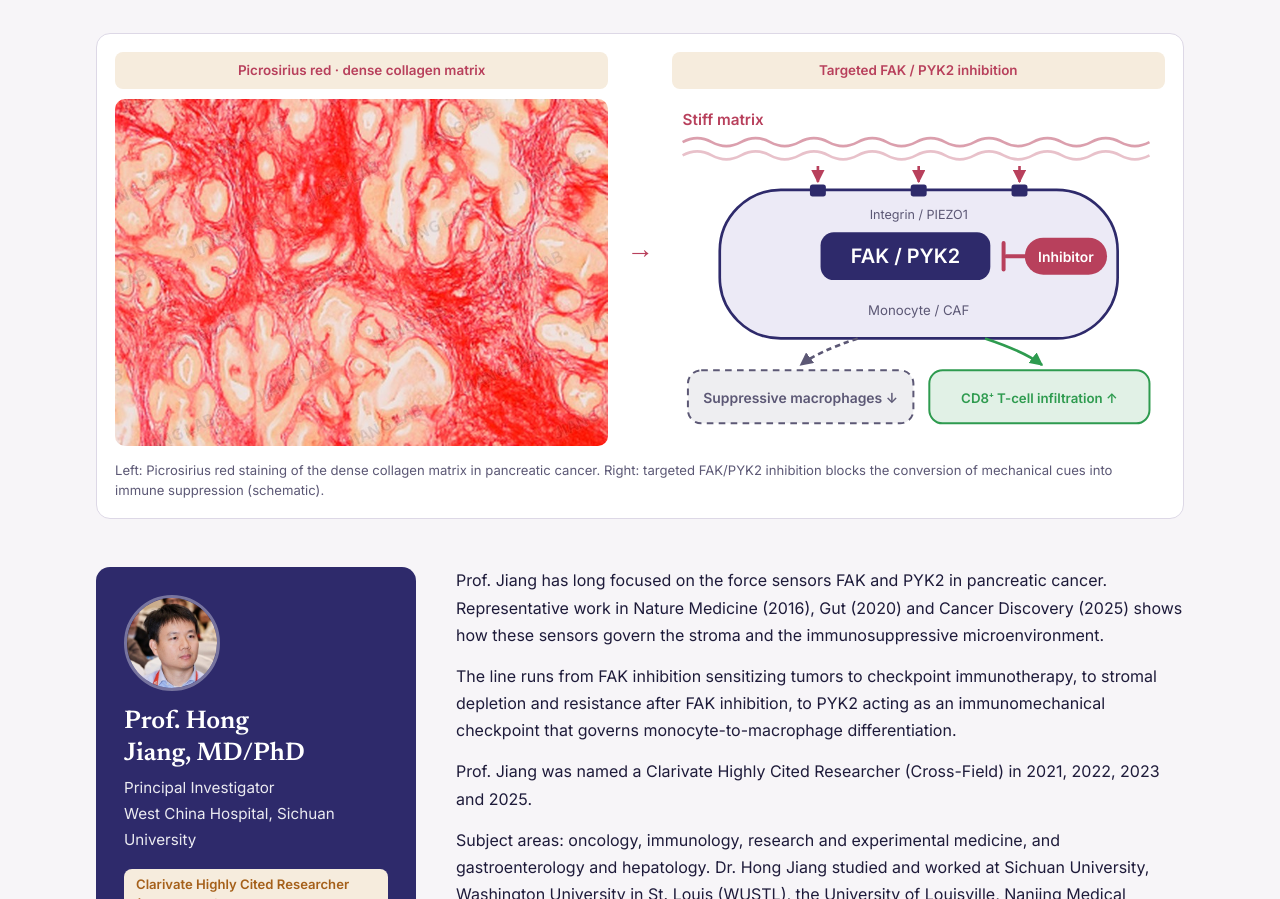
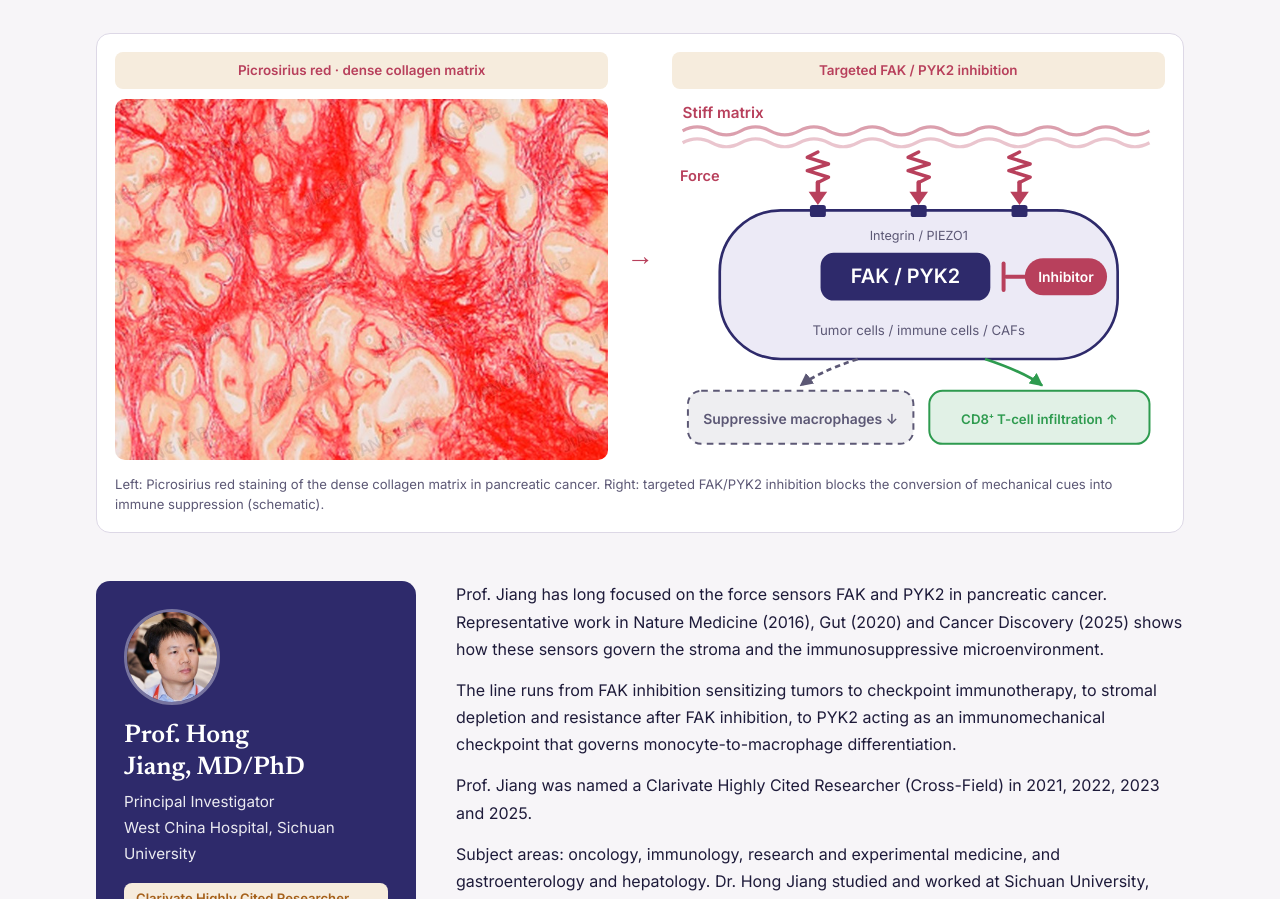
Before and after one commit to ScuJianglab/Jianglab, a plain HTML site: page index.html in a window 1280 px wide. Shown: the part 985-1884 px from the top of the page. Drawn offline with Linux system fonts and the light colour scheme; some packages are replaced by stand-ins of ours; a script that the page names is missing.

Commit message:
Schematic: spring-style force arrows labelled Force; widen cell label to tumor/immune cells and CAFs
Co-Authored-By: Claude Opus 5 <noreply@anthropic.com>
Claude-Session: https://claude.ai/code/session_01GiTV2Z9RA9dFCMdnW4b1TJ

```diff
--- a/index.html
+++ b/index.html
@@ -311,40 +311,39 @@ footer .stats b{color:var(--ink);font-weight:600}
         <div class="mid" aria-hidden="true"><span class="h">→</span><span class="v">↓</span></div>
         <div class="cfig-panel">
           <div class="lab"><span class="zh">靶向抑制 FAK / PYK2</span><span class="en">Targeted FAK / PYK2 inhibition</span></div>
-          <div class="box"><svg viewBox="0 0 372 252" role="img" aria-labelledby="mt">
+          <div class="box"><svg viewBox="0 0 372 272" role="img" aria-labelledby="mt">
         <title id="mt">靶向抑制 FAK / PYK2 示意图 · Targeted FAK/PYK2 inhibition, schematic</title>
         <defs>
-          <marker id="fa" viewBox="0 0 10 10" refX="9" refY="5" markerWidth="5" markerHeight="5" orient="auto-start-reverse"><path d="M0 0 L10 5 L0 10 z" fill="var(--eosin)"/></marker>
           <marker id="gm" viewBox="0 0 10 10" refX="9" refY="5" markerWidth="5" markerHeight="5" orient="auto-start-reverse"><path d="M0 0 L10 5 L0 10 z" fill="var(--muted)"/></marker>
           <marker id="gn" viewBox="0 0 10 10" refX="9" refY="5" markerWidth="5" markerHeight="5" orient="auto-start-reverse"><path d="M0 0 L10 5 L0 10 z" fill="#2E9B4F"/></marker>
         </defs>
-        <text class="zh" x="8" y="15" font-size="11.5" font-weight="700" fill="var(--eosin)">基质刚度 ↑</text>
-        <text class="en" x="8" y="15" font-size="11.5" font-weight="700" fill="var(--eosin)">Stiff matrix</text>
-        <path d="M8 28 q11 -6 22 0 t22 0 t22 0 t22 0 t22 0 t22 0 t22 0 t22 0 t22 0 t22 0 t22 0 t22 0 t22 0 t22 0 t22 0 t22 0" fill="none" stroke="var(--eosin)" stroke-width="2" opacity=".5"/>
-        <path d="M8 38 q11 -6 22 0 t22 0 t22 0 t22 0 t22 0 t22 0 t22 0 t22 0 t22 0 t22 0 t22 0 t22 0 t22 0 t22 0 t22 0 t22 0" fill="none" stroke="var(--eosin)" stroke-width="2" opacity=".32"/>
-        <g stroke="var(--eosin)" stroke-width="2" marker-end="url(#fa)">
-          <line x1="110" y1="46" x2="110" y2="58"/><line x1="186" y1="46" x2="186" y2="58"/><line x1="262" y1="46" x2="262" y2="58"/>
-        </g>
-        <rect x="36" y="64" width="300" height="112" rx="46" fill="var(--hema-soft)" stroke="var(--hema)" stroke-width="2"/>
-        <g fill="var(--hema)"><rect x="104" y="60" width="12" height="9" rx="2"/><rect x="180" y="60" width="12" height="9" rx="2"/><rect x="256" y="60" width="12" height="9" rx="2"/></g>
-        <text class="zh" x="186" y="86" text-anchor="middle" font-size="9.5" fill="var(--muted)">整合素 / PIEZO1</text>
-        <text class="en" x="186" y="86" text-anchor="middle" font-size="9.5" fill="var(--muted)">Integrin / PIEZO1</text>
-        <rect x="112" y="96" width="128" height="36" rx="10" fill="var(--hema)"/>
-        <text x="176" y="119" text-anchor="middle" font-size="15" font-weight="700" fill="var(--on-hema)">FAK / PYK2</text>
-        <rect x="266" y="100" width="62" height="28" rx="14" fill="var(--eosin)"/>
-        <text class="zh" x="297" y="118" text-anchor="middle" font-size="11" font-weight="700" fill="#fff">抑制剂</text>
-        <text class="en" x="297" y="118" text-anchor="middle" font-size="10.5" font-weight="700" fill="#fff">Inhibitor</text>
-        <g stroke="var(--eosin)" stroke-width="3" stroke-linecap="round"><line x1="266" y1="114" x2="252" y2="114"/><line x1="250" y1="104" x2="250" y2="124"/></g>
-        <text class="zh" x="186" y="158" text-anchor="middle" font-size="10" fill="var(--muted)">单核细胞 / 成纤维细胞</text>
-        <text class="en" x="186" y="158" text-anchor="middle" font-size="10" fill="var(--muted)">Monocyte / CAF</text>
-        <path d="M140 176 Q110 186 97 196" fill="none" stroke="var(--muted)" stroke-width="2" stroke-dasharray="4 3" marker-end="url(#gm)"/>
-        <path d="M236 176 Q266 186 279 196" fill="none" stroke="#2E9B4F" stroke-width="2" marker-end="url(#gn)"/>
-        <rect x="12" y="200" width="170" height="40" rx="10" fill="var(--muted)" fill-opacity=".1" stroke="var(--muted)" stroke-width="1.5" stroke-dasharray="5 4"/>
-        <text class="zh" x="97" y="225" text-anchor="middle" font-size="11" font-weight="600" fill="var(--muted)">抑制性巨噬细胞 ↓</text>
-        <text class="en" x="97" y="225" text-anchor="middle" font-size="10.5" font-weight="600" fill="var(--muted)">Suppressive macrophages ↓</text>
-        <rect x="194" y="200" width="166" height="40" rx="10" fill="#2E9B4F" fill-opacity=".14" stroke="#2E9B4F" stroke-width="1.5"/>
-        <text class="zh" x="277" y="225" text-anchor="middle" font-size="11" font-weight="600" fill="#2E9B4F">CD8⁺ T 细胞浸润 ↑</text>
-        <text class="en" x="277" y="225" text-anchor="middle" font-size="10" font-weight="600" fill="#2E9B4F">CD8⁺ T-cell infiltration ↑</text>
+        <text class="zh" x="8" y="14" font-size="11.5" font-weight="700" fill="var(--eosin)">基质刚度 ↑</text>
+        <text class="en" x="8" y="14" font-size="11.5" font-weight="700" fill="var(--eosin)">Stiff matrix</text>
+        <path d="M8 24 q11 -6 22 0 t22 0 t22 0 t22 0 t22 0 t22 0 t22 0 t22 0 t22 0 t22 0 t22 0 t22 0 t22 0 t22 0 t22 0 t22 0" fill="none" stroke="var(--eosin)" stroke-width="2.4" opacity=".5"/>
+        <path d="M8 33 q11 -6 22 0 t22 0 t22 0 t22 0 t22 0 t22 0 t22 0 t22 0 t22 0 t22 0 t22 0 t22 0 t22 0 t22 0 t22 0 t22 0" fill="none" stroke="var(--eosin)" stroke-width="2.4" opacity=".3"/>
+        <path d="M110 40 l -8 4 l 16 5 l -16 5 l 16 5 l -8 4" fill="none" stroke="var(--eosin)" stroke-width="2.6" stroke-linecap="round" stroke-linejoin="round"/><line x1="110" y1="63" x2="110" y2="71" stroke="var(--eosin)" stroke-width="3.4" stroke-linecap="round"/><path d="M103 70 L117 70 L110 80 z" fill="var(--eosin)"/><path d="M186 40 l -8 4 l 16 5 l -16 5 l 16 5 l -8 4" fill="none" stroke="var(--eosin)" stroke-width="2.6" stroke-linecap="round" stroke-linejoin="round"/><line x1="186" y1="63" x2="186" y2="71" stroke="var(--eosin)" stroke-width="3.4" stroke-linecap="round"/><path d="M179 70 L193 70 L186 80 z" fill="var(--eosin)"/><path d="M262 40 l -8 4 l 16 5 l -16 5 l 16 5 l -8 4" fill="none" stroke="var(--eosin)" stroke-width="2.6" stroke-linecap="round" stroke-linejoin="round"/><line x1="262" y1="63" x2="262" y2="71" stroke="var(--eosin)" stroke-width="3.4" stroke-linecap="round"/><path d="M255 70 L269 70 L262 80 z" fill="var(--eosin)"/>
+        <text class="zh" x="6" y="62" font-size="11" font-weight="700" fill="var(--eosin)">机械力</text>
+        <text class="en" x="6" y="62" font-size="11" font-weight="700" fill="var(--eosin)">Force</text>
+        <rect x="36" y="84" width="300" height="112" rx="46" fill="var(--hema-soft)" stroke="var(--hema)" stroke-width="2"/>
+        <g fill="var(--hema)"><rect x="104" y="80" width="12" height="9" rx="2"/><rect x="180" y="80" width="12" height="9" rx="2"/><rect x="256" y="80" width="12" height="9" rx="2"/></g>
+        <text class="zh" x="186" y="106" text-anchor="middle" font-size="9.5" fill="var(--muted)">整合素 / PIEZO1</text>
+        <text class="en" x="186" y="106" text-anchor="middle" font-size="9.5" fill="var(--muted)">Integrin / PIEZO1</text>
+        <rect x="112" y="116" width="128" height="36" rx="10" fill="var(--hema)"/>
+        <text x="176" y="139" text-anchor="middle" font-size="15" font-weight="700" fill="var(--on-hema)">FAK / PYK2</text>
+        <rect x="266" y="120" width="62" height="28" rx="14" fill="var(--eosin)"/>
+        <text class="zh" x="297" y="138" text-anchor="middle" font-size="11" font-weight="700" fill="#fff">抑制剂</text>
+        <text class="en" x="297" y="138" text-anchor="middle" font-size="10.5" font-weight="700" fill="#fff">Inhibitor</text>
+        <g stroke="var(--eosin)" stroke-width="3" stroke-linecap="round"><line x1="266" y1="134" x2="252" y2="134"/><line x1="250" y1="124" x2="250" y2="144"/></g>
+        <text class="zh" x="186" y="178" text-anchor="middle" font-size="10" fill="var(--muted)">肿瘤细胞 / 免疫细胞 / 成纤维细胞</text>
+        <text class="en" x="186" y="178" text-anchor="middle" font-size="10" fill="var(--muted)">Tumor cells / immune cells / CAFs</text>
+        <path d="M140 196 Q110 206 97 216" fill="none" stroke="var(--muted)" stroke-width="2" stroke-dasharray="4 3" marker-end="url(#gm)"/>
+        <path d="M236 196 Q266 206 279 216" fill="none" stroke="#2E9B4F" stroke-width="2" marker-end="url(#gn)"/>
+        <rect x="12" y="220" width="170" height="40" rx="10" fill="var(--muted)" fill-opacity=".1" stroke="var(--muted)" stroke-width="1.5" stroke-dasharray="5 4"/>
+        <text class="zh" x="97" y="245" text-anchor="middle" font-size="11" font-weight="600" fill="var(--muted)">抑制性巨噬细胞 ↓</text>
+        <text class="en" x="97" y="245" text-anchor="middle" font-size="10.5" font-weight="600" fill="var(--muted)">Suppressive macrophages ↓</text>
+        <rect x="194" y="220" width="166" height="40" rx="10" fill="#2E9B4F" fill-opacity=".14" stroke="#2E9B4F" stroke-width="1.5"/>
+        <text class="zh" x="277" y="245" text-anchor="middle" font-size="11" font-weight="600" fill="#2E9B4F">CD8⁺ T 细胞浸润 ↑</text>
+        <text class="en" x="277" y="245" text-anchor="middle" font-size="10" font-weight="600" fill="#2E9B4F">CD8⁺ T-cell infiltration ↑</text>
       </svg></div>
         </div>
       </div>
```
